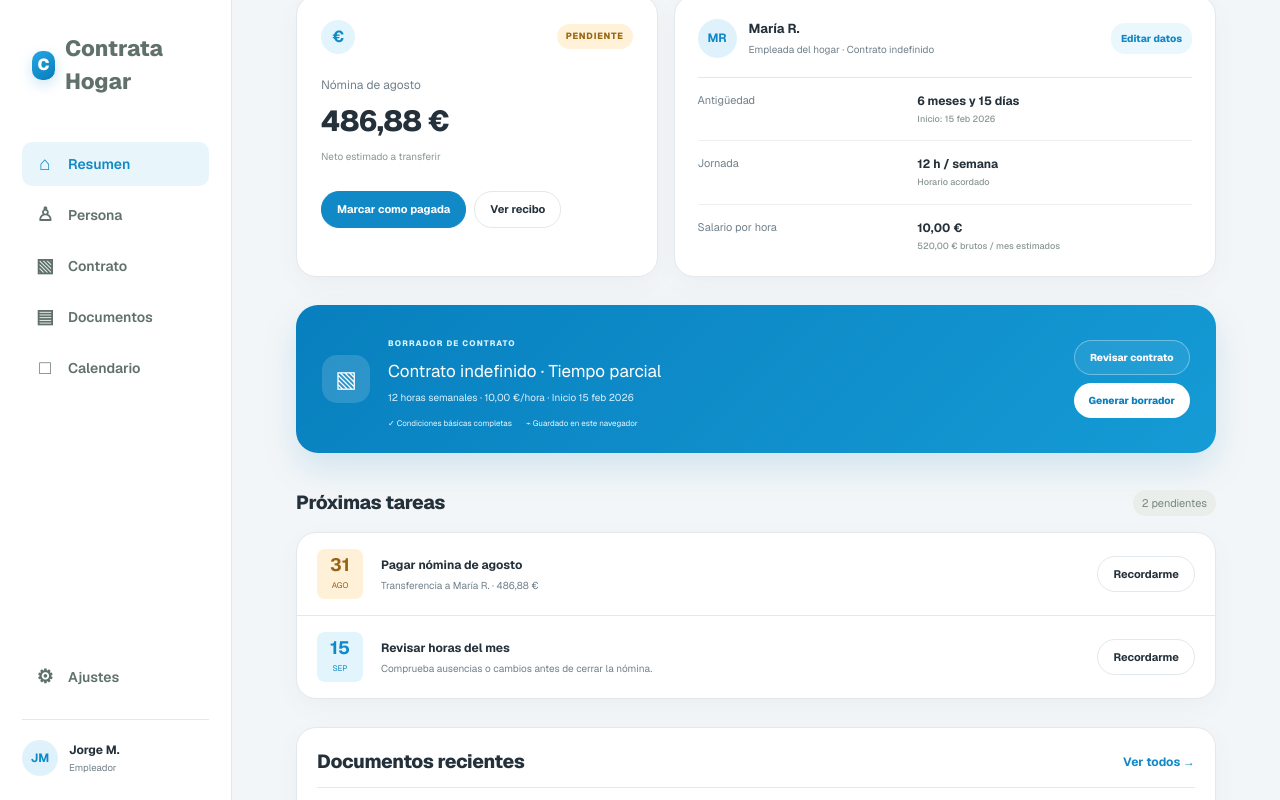
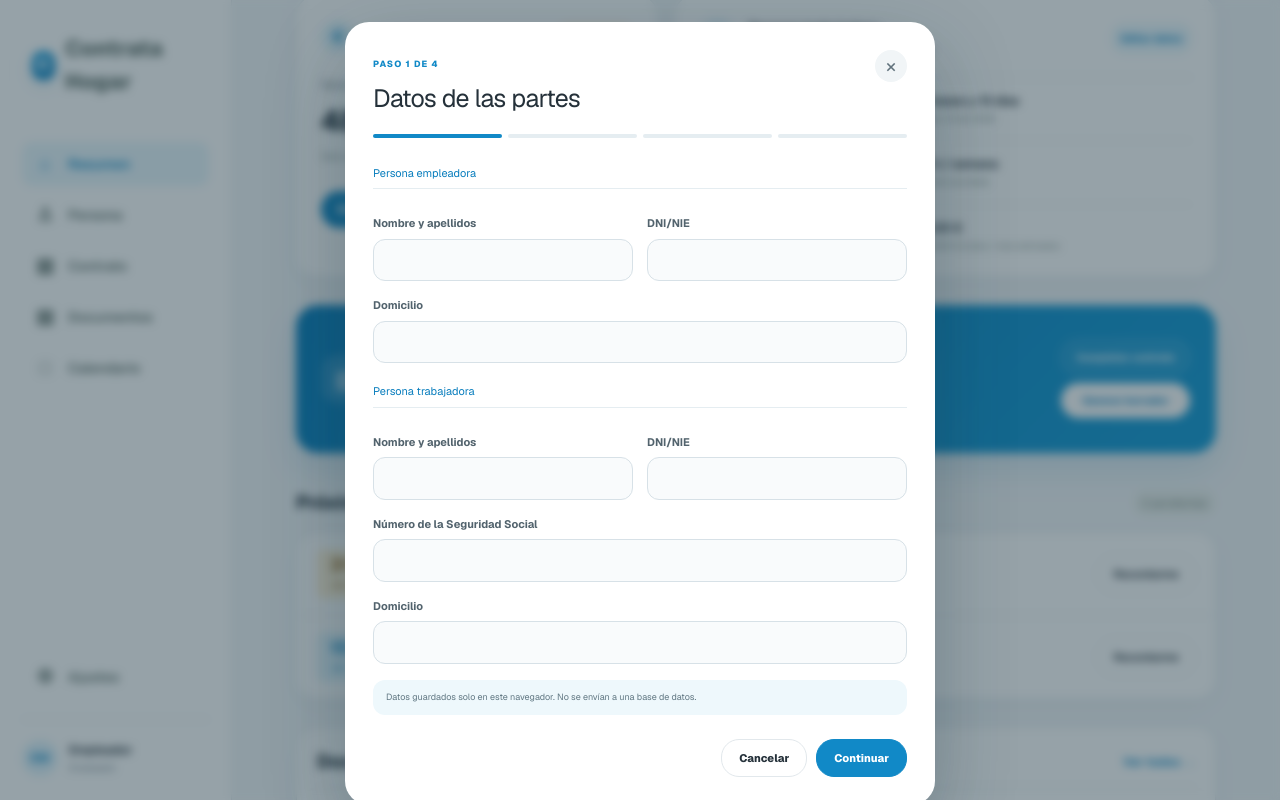
Before and after one commit to jorgegil17/contrata-hogar, a Next.js app: page / in a window 1280 px wide. Both pictures are taken after a click on the button "Generar borrador". Shown: the part 415-1215 px from the top of the page. Built offline with nearby package versions, Linux system fonts and the light colour scheme.

Commit message:
Fix contract generation and collect party details

```diff
--- a/app/globals.css
+++ b/app/globals.css
@@ -111,7 +111,10 @@ dd input{width:70px;border:0;border-bottom:1px dashed #9daaa5;color:var(--ink);f
 .modal-actions .primary{background:var(--green);border-color:var(--green);color:#fff}
 .contract-wizard{width:min(590px,100%)}
 .steps{display:grid;grid-template-columns:repeat(3,1fr);gap:6px;margin:16px 0 23px}.steps i{height:4px;background:#e5edf1;border-radius:4px}.steps i.done{background:var(--green)}
+.steps.four{grid-template-columns:repeat(4,1fr)}
 .wizard-fields{display:grid;gap:16px}.wizard-fields>label{display:grid;gap:7px;font-size:11px;font-weight:700;color:#52636d}.info-box{font-size:10px;line-height:1.5;color:#526d7b;background:#eef8fc;border-radius:14px;padding:14px}
+.wizard-fields h3{font-size:11px;color:#087dbd;margin:4px 0 -6px;padding-bottom:7px;border-bottom:1px solid #e5edf1}
+.privacy-note{font-size:9px;line-height:1.45;color:#607782;background:#eef8fc;border-radius:12px;padding:11px 13px}
 .review-grid{display:grid;grid-template-columns:1fr 1fr;gap:10px}.review-grid>div{border:1px solid var(--line);border-radius:13px;padding:12px}.review-grid span,.review-grid strong{display:block}.review-grid span{font-size:9px;color:var(--muted);margin-bottom:5px}.review-grid strong{font-size:11px}.review-grid>p{grid-column:1/-1;color:#6d7d85;background:#fff7e7;border-radius:12px;padding:12px;font-size:10px;line-height:1.5;margin:4px 0 0}
 .receipt,.contract-print{display:none}
 
--- a/app/page.tsx
+++ b/app/page.tsx
@@ -1,6 +1,7 @@
 'use client';
 
 import { useEffect, useMemo, useState } from 'react';
+import { flushSync } from 'react-dom';
 
 type Contract = {
   startDate: string;
@@ -11,8 +12,15 @@ type Contract = {
   extraPays: 'prorated' | 'separate';
   trialPeriod: number;
   vacationDays: number;
+  employerName: string;
+  employerDni: string;
+  employerAddress: string;
+  employeeName: string;
+  employeeDni: string;
+  employeeNss: string;
+  employeeAddress: string;
 };
-const defaults: Contract = { startDate: '2026-02-15', weeklyHours: 12, hourlyRate: 10, workDays: 'Lunes, miércoles y viernes', paymentDay: 31, extraPays: 'prorated', trialPeriod: 30, vacationDays: 30 };
+const defaults: Contract = { startDate: '2026-02-15', weeklyHours: 12, hourlyRate: 10, workDays: 'Lunes, miércoles y viernes', paymentDay: 31, extraPays: 'prorated', trialPeriod: 30, vacationDays: 30, employerName: '', employerDni: '', employerAddress: '', employeeName: '', employeeDni: '', employeeNss: '', employeeAddress: '' };
 const euro = (n: number) => n.toLocaleString('es-ES', { minimumFractionDigits: 2, maximumFractionDigits: 2 }) + ' €';
 
 function formatDate(value: string) {
@@ -55,6 +63,7 @@ export default function Home() {
   const salary = useMemo(() => +(contract.hourlyRate * contract.weeklyHours * 52 / 12).toFixed(2), [contract]);
   const deduction = useMemo(() => +(salary * .0637).toFixed(2), [salary]);
   const net = salary - deduction;
+  const partiesComplete = Boolean(contract.employerName && contract.employerDni && contract.employerAddress && contract.employeeName && contract.employeeDni && contract.employeeNss && contract.employeeAddress);
   const notify = (message: string) => { setToast(message); window.setTimeout(() => setToast(''), 2600); };
   const openEditor = () => { setDraft(contract); setEditing(true); };
   const saveContract = () => {
@@ -66,19 +75,20 @@ export default function Home() {
   };
   const openContractWizard = () => { setDraft(contract); setWizardStep(1); setContractWizard(true); };
   const saveWizard = () => {
-    if (!draft.startDate || draft.weeklyHours <= 0 || draft.hourlyRate <= 0 || !draft.workDays.trim()) return;
+    if (!draft.startDate || draft.weeklyHours <= 0 || draft.hourlyRate <= 0 || !draft.workDays.trim() || !draft.employerName || !draft.employerDni || !draft.employerAddress || !draft.employeeName || !draft.employeeDni || !draft.employeeNss || !draft.employeeAddress) return;
     setContract(draft);
     window.localStorage.setItem('contrata-hogar-contract', JSON.stringify(draft));
     setContractWizard(false);
     notify('Borrador del contrato guardado en este dispositivo');
   };
-  const print = (document: 'payroll' | 'contract') => { setPrintDoc(document); window.setTimeout(() => window.print(), 80); };
+  const print = (document: 'payroll' | 'contract') => { flushSync(() => setPrintDoc(document)); window.print(); };
+  const generateContract = () => { if (!partiesComplete) { openContractWizard(); notify('Completa primero los datos de ambas partes'); return; } print('contract'); };
 
   return <main className={`shell print-${printDoc}`}>
     <aside className="sidebar">
       <a className="brand" href="#top" aria-label="Contrata Hogar, inicio"><b>C</b><span>Contrata Hogar</span></a>
       <nav><a className="active" href="#top"><i>⌂</i><span>Resumen</span></a><a href="#persona"><i>♙</i><span>Persona</span></a><a href="#contrato"><i>▧</i><span>Contrato</span></a><a href="#docs"><i>▤</i><span>Documentos</span></a><a href="#tareas"><i>□</i><span>Calendario</span></a></nav>
-      <div className="sidebottom"><a href="#ajustes"><i>⚙</i><span>Ajustes</span></a><div className="profile"><b>JM</b><p>Jorge M.<small>Empleador</small></p></div></div>
+      <div className="sidebottom"><a href="#ajustes"><i>⚙</i><span>Ajustes</span></a><div className="profile"><b>{contract.employerName ? contract.employerName.slice(0, 2).toUpperCase() : 'EM'}</b><p>{contract.employerName || 'Empleador'}<small>Empleador</small></p></div></div>
     </aside>
 
     <section className="workspace" id="top">
@@ -89,11 +99,11 @@ export default function Home() {
         <div className="month">
           <article className={'pay ' + (paid ? 'done' : '')}><div className="cardtop"><b>€</b><span>{paid ? 'PAGADA' : 'PENDIENTE'}</span></div><p>Nómina de agosto</p><strong>{euro(net)}</strong><small>Neto estimado a transferir</small><div className="actions"><button className="primary" disabled={paid} onClick={() => { setPaid(true); notify('Pago marcado como realizado'); }}>{paid ? 'Pago registrado' : 'Marcar como pagada'}</button><button onClick={() => print('payroll')}>Ver recibo</button></div></article>
           <article className="person" id="persona">
-            <div className="personhead"><b>MR</b><p><strong>María R.</strong><small>Empleada del hogar · Contrato indefinido</small></p><button className="edit-link" onClick={openEditor}>Editar datos</button></div>
+            <div className="personhead"><b>{contract.employeeName ? contract.employeeName.slice(0, 2).toUpperCase() : 'TR'}</b><p><strong>{contract.employeeName || 'Persona trabajadora'}</strong><small>Empleada del hogar · Contrato indefinido</small></p><button className="edit-link" onClick={openEditor}>Editar datos</button></div>
             <dl><div><dt>Antigüedad</dt><dd>{seniority(contract.startDate)}<small>Inicio: {formatDate(contract.startDate)}</small></dd></div><div><dt>Jornada</dt><dd>{contract.weeklyHours.toLocaleString('es-ES')} h / semana<small>Horario acordado</small></dd></div><div><dt>Salario por hora</dt><dd>{euro(contract.hourlyRate)}<small>{euro(salary)} brutos / mes estimados</small></dd></div></dl>
           </article>
         </div>
-        <section className="contract-card" id="contrato"><div className="contract-icon">▧</div><div className="contract-copy"><span>BORRADOR DE CONTRATO</span><h2>Contrato indefinido · Tiempo parcial</h2><p>{contract.weeklyHours.toLocaleString('es-ES')} horas semanales · {euro(contract.hourlyRate)}/hora · Inicio {formatDate(contract.startDate)}</p><div className="contract-checks"><span>✓ Condiciones básicas completas</span><span>⌁ Guardado en este navegador</span></div></div><div className="contract-actions"><button onClick={openContractWizard}>Revisar contrato</button><button className="primary" onClick={() => print('contract')}>Generar borrador</button></div></section>
+        <section className="contract-card" id="contrato"><div className="contract-icon">▧</div><div className="contract-copy"><span>BORRADOR DE CONTRATO</span><h2>Contrato indefinido · Tiempo parcial</h2><p>{contract.weeklyHours.toLocaleString('es-ES')} horas semanales · {euro(contract.hourlyRate)}/hora · Inicio {formatDate(contract.startDate)}</p><div className="contract-checks"><span>{partiesComplete ? '✓ Datos de ambas partes completos' : '○ Faltan datos de las partes'}</span><span>⌁ Guardado en este navegador</span></div></div><div className="contract-actions"><button onClick={openContractWizard}>Completar contrato</button><button className="primary" onClick={generateContract}>Generar borrador</button></div></section>
         <Title title="Próximas tareas" note="2 pendientes" />
         <section className="tasks" id="tareas"><Task day="31" month="AGO" title="Pagar nómina de agosto" detail={`Transferencia a María R. · ${euro(net)}`} onClick={() => notify('Recordatorio activado para mañana')} /><Task day="15" month="SEP" title="Revisar horas del mes" detail="Comprueba ausencias o cambios antes de cerrar la nómina." calm onClick={() => notify('Recordatorio activado para el 15 de septiembre')} /></section>
         <section className="documents" id="docs"><Title title="Documentos recientes" action="Ver todos →" onClick={() => notify('No hay más documentos en esta prueba')} /><div className="doc"><b>PDF</b><p><strong>Recibo de salarios · Julio 2026</strong><small>Generado el 31 jul · Pagado</small></p><button onClick={() => notify('Documento de ejemplo')}>Descargar</button></div></section>
@@ -113,24 +123,25 @@ export default function Home() {
 
     {contractWizard && <div className="modal-backdrop" role="presentation" onMouseDown={() => setContractWizard(false)}>
       <section className="edit-modal contract-wizard" role="dialog" aria-modal="true" aria-labelledby="contract-title" onMouseDown={e => e.stopPropagation()}>
-        <div className="modal-head"><div><span>PASO {wizardStep} DE 3</span><h2 id="contract-title">{wizardStep === 1 ? 'Jornada y salario' : wizardStep === 2 ? 'Condiciones del contrato' : 'Revisar borrador'}</h2></div><button aria-label="Cerrar" onClick={() => setContractWizard(false)}>×</button></div>
-        <div className="steps"><i className="done" /><i className={wizardStep >= 2 ? 'done' : ''} /><i className={wizardStep >= 3 ? 'done' : ''} /></div>
-        {wizardStep === 1 && <div className="wizard-fields"><label>Fecha de inicio<input type="date" value={draft.startDate} onChange={e => setDraft({ ...draft, startDate: e.target.value })} /></label><div className="field-row"><label>Horas semanales<input type="number" min="0.5" max="40" step="0.5" value={draft.weeklyHours} onChange={e => setDraft({ ...draft, weeklyHours: Number(e.target.value) })} /></label><label>Salario por hora (€)<input type="number" min="0.01" step="0.01" value={draft.hourlyRate} onChange={e => setDraft({ ...draft, hourlyRate: Number(e.target.value) })} /></label></div><label>Días de trabajo<input type="text" value={draft.workDays} onChange={e => setDraft({ ...draft, workDays: e.target.value })} /></label><div className="estimate"><span>Salario mensual estimado</span><strong>{euro(draft.hourlyRate * draft.weeklyHours * 52 / 12)}</strong><small>Estimación orientativa; debe validarse con la normativa aplicable.</small></div></div>}
-        {wizardStep === 2 && <div className="wizard-fields"><div className="field-row"><label>Día habitual de pago<input type="number" min="1" max="31" value={draft.paymentDay} onChange={e => setDraft({ ...draft, paymentDay: Number(e.target.value) })} /></label><label>Periodo de prueba (días)<input type="number" min="0" max="60" value={draft.trialPeriod} onChange={e => setDraft({ ...draft, trialPeriod: Number(e.target.value) })} /></label></div><label>Pagas extraordinarias<select value={draft.extraPays} onChange={e => setDraft({ ...draft, extraPays: e.target.value as Contract['extraPays'] })}><option value="prorated">Prorrateadas en 12 mensualidades</option><option value="separate">Dos pagas separadas</option></select></label><label>Vacaciones anuales<input type="number" min="30" value={draft.vacationDays} onChange={e => setDraft({ ...draft, vacationDays: Number(e.target.value) })} /></label><div className="info-box">El borrador asumirá contrato indefinido a tiempo parcial, sin pernoctas, salario en especie ni horas de presencia.</div></div>}
-        {wizardStep === 3 && <div className="review-grid"><div><span>Fecha de inicio</span><strong>{formatDate(draft.startDate)}</strong></div><div><span>Jornada semanal</span><strong>{draft.weeklyHours} horas</strong></div><div><span>Distribución</span><strong>{draft.workDays}</strong></div><div><span>Salario por hora</span><strong>{euro(draft.hourlyRate)}</strong></div><div><span>Pagas extra</span><strong>{draft.extraPays === 'prorated' ? 'Prorrateadas' : 'Dos separadas'}</strong></div><div><span>Vacaciones</span><strong>{draft.vacationDays} días</strong></div><p>Este documento será un borrador basado en los datos indicados. Revísalo antes de firmarlo o presentarlo.</p></div>}
-        <div className="modal-actions wizard-actions">{wizardStep > 1 ? <button onClick={() => setWizardStep(wizardStep - 1)}>Atrás</button> : <button onClick={() => setContractWizard(false)}>Cancelar</button>}<button className="primary" onClick={() => wizardStep < 3 ? setWizardStep(wizardStep + 1) : saveWizard()}>{wizardStep < 3 ? 'Continuar' : 'Guardar borrador'}</button></div>
+        <div className="modal-head"><div><span>PASO {wizardStep} DE 4</span><h2 id="contract-title">{wizardStep === 1 ? 'Datos de las partes' : wizardStep === 2 ? 'Jornada y salario' : wizardStep === 3 ? 'Condiciones del contrato' : 'Revisar borrador'}</h2></div><button aria-label="Cerrar" onClick={() => setContractWizard(false)}>×</button></div>
+        <div className="steps four"><i className="done" /><i className={wizardStep >= 2 ? 'done' : ''} /><i className={wizardStep >= 3 ? 'done' : ''} /><i className={wizardStep >= 4 ? 'done' : ''} /></div>
+        {wizardStep === 1 && <div className="wizard-fields"><h3>Persona empleadora</h3><div className="field-row"><label>Nombre y apellidos<input value={draft.employerName} onChange={e => setDraft({ ...draft, employerName: e.target.value })} /></label><label>DNI/NIE<input value={draft.employerDni} onChange={e => setDraft({ ...draft, employerDni: e.target.value })} /></label></div><label>Domicilio<input value={draft.employerAddress} onChange={e => setDraft({ ...draft, employerAddress: e.target.value })} /></label><h3>Persona trabajadora</h3><div className="field-row"><label>Nombre y apellidos<input value={draft.employeeName} onChange={e => setDraft({ ...draft, employeeName: e.target.value })} /></label><label>DNI/NIE<input value={draft.employeeDni} onChange={e => setDraft({ ...draft, employeeDni: e.target.value })} /></label></div><label>Número de la Seguridad Social<input value={draft.employeeNss} onChange={e => setDraft({ ...draft, employeeNss: e.target.value })} /></label><label>Domicilio<input value={draft.employeeAddress} onChange={e => setDraft({ ...draft, employeeAddress: e.target.value })} /></label><div className="privacy-note">Datos guardados solo en este navegador. No se envían a una base de datos.</div></div>}
+        {wizardStep === 2 && <div className="wizard-fields"><label>Fecha de inicio<input type="date" value={draft.startDate} onChange={e => setDraft({ ...draft, startDate: e.target.value })} /></label><div className="field-row"><label>Horas semanales<input type="number" min="0.5" max="40" step="0.5" value={draft.weeklyHours} onChange={e => setDraft({ ...draft, weeklyHours: Number(e.target.value) })} /></label><label>Salario por hora (€)<input type="number" min="0.01" step="0.01" value={draft.hourlyRate} onChange={e => setDraft({ ...draft, hourlyRate: Number(e.target.value) })} /></label></div><label>Días de trabajo<input type="text" value={draft.workDays} onChange={e => setDraft({ ...draft, workDays: e.target.value })} /></label><div className="estimate"><span>Salario mensual estimado</span><strong>{euro(draft.hourlyRate * draft.weeklyHours * 52 / 12)}</strong><small>Estimación orientativa; debe validarse con la normativa aplicable.</small></div></div>}
+        {wizardStep === 3 && <div className="wizard-fields"><div className="field-row"><label>Día habitual de pago<input type="number" min="1" max="31" value={draft.paymentDay} onChange={e => setDraft({ ...draft, paymentDay: Number(e.target.value) })} /></label><label>Periodo de prueba (días)<input type="number" min="0" max="60" value={draft.trialPeriod} onChange={e => setDraft({ ...draft, trialPeriod: Number(e.target.value) })} /></label></div><label>Pagas extraordinarias<select value={draft.extraPays} onChange={e => setDraft({ ...draft, extraPays: e.target.value as Contract['extraPays'] })}><option value="prorated">Prorrateadas en 12 mensualidades</option><option value="separate">Dos pagas separadas</option></select></label><label>Vacaciones anuales<input type="number" min="30" value={draft.vacationDays} onChange={e => setDraft({ ...draft, vacationDays: Number(e.target.value) })} /></label><div className="info-box">El borrador asumirá contrato indefinido a tiempo parcial, sin pernoctas, salario en especie ni horas de presencia.</div></div>}
+        {wizardStep === 4 && <div className="review-grid"><div><span>Empleador</span><strong>{draft.employerName || 'Pendiente'}</strong></div><div><span>Persona trabajadora</span><strong>{draft.employeeName || 'Pendiente'}</strong></div><div><span>Fecha de inicio</span><strong>{formatDate(draft.startDate)}</strong></div><div><span>Jornada semanal</span><strong>{draft.weeklyHours} horas</strong></div><div><span>Salario por hora</span><strong>{euro(draft.hourlyRate)}</strong></div><div><span>Pagas extra</span><strong>{draft.extraPays === 'prorated' ? 'Prorrateadas' : 'Dos separadas'}</strong></div><p>Este documento será un borrador basado en los datos indicados. Revísalo antes de firmarlo o presentarlo.</p></div>}
+        <div className="modal-actions wizard-actions">{wizardStep > 1 ? <button onClick={() => setWizardStep(wizardStep - 1)}>Atrás</button> : <button onClick={() => setContractWizard(false)}>Cancelar</button>}<button className="primary" onClick={() => wizardStep < 4 ? setWizardStep(wizardStep + 1) : saveWizard()}>{wizardStep < 4 ? 'Continuar' : 'Guardar borrador'}</button></div>
       </section>
     </div>}
 
     <section className="contract-print">
       <div className="print-header"><p>CONTRATO DE TRABAJO INDEFINIDO</p><h1>Servicio del hogar familiar</h1><span>Borrador generado por Contrata Hogar</span></div>
-      <h2>1. Partes del contrato</h2><div className="parties"><p><b>Persona empleadora</b><br />Jorge M.<br /><em>Datos identificativos pendientes de completar</em></p><p><b>Persona trabajadora</b><br />María R.<br /><em>Datos identificativos pendientes de completar</em></p></div>
+      <h2>1. Partes del contrato</h2><div className="parties"><p><b>Persona empleadora</b><br />{contract.employerName}<br />DNI/NIE: {contract.employerDni}<br />{contract.employerAddress}</p><p><b>Persona trabajadora</b><br />{contract.employeeName}<br />DNI/NIE: {contract.employeeDni}<br />N.º Seguridad Social: {contract.employeeNss}<br />{contract.employeeAddress}</p></div>
       <h2>2. Condiciones acordadas</h2><table><tbody><tr><td>Modalidad</td><td>Contrato indefinido a tiempo parcial</td></tr><tr><td>Fecha de inicio</td><td>{formatDate(contract.startDate)}</td></tr><tr><td>Jornada</td><td>{contract.weeklyHours} horas semanales</td></tr><tr><td>Distribución</td><td>{contract.workDays}</td></tr><tr><td>Retribución</td><td>{euro(contract.hourlyRate)} por hora · {euro(salary)} mensuales estimados</td></tr><tr><td>Pagas extraordinarias</td><td>{contract.extraPays === 'prorated' ? 'Prorrateadas en 12 mensualidades' : 'Dos pagas separadas'}</td></tr><tr><td>Vacaciones</td><td>{contract.vacationDays} días naturales al año</td></tr><tr><td>Periodo de prueba</td><td>{contract.trialPeriod} días</td></tr><tr><td>Pago habitual</td><td>Día {contract.paymentDay} de cada mes</td></tr></tbody></table>
       <p className="contract-clause">No se acuerdan horas de presencia, pernoctas ni prestaciones salariales en especie. En lo no previsto se estará a la normativa vigente aplicable a la relación laboral especial del servicio del hogar familiar.</p>
       <div className="signatures"><p>Firma de la persona empleadora</p><p>Firma de la persona trabajadora</p></div><p className="draft-warning">BORRADOR — Completa los datos identificativos y revisa el documento antes de firmarlo o presentarlo.</p>
     </section>
 
-    <section className="receipt"><h1>Recibo individual justificativo del pago de salarios</h1><p><b>Periodo:</b> 1–31 de agosto de 2026</p><div className="parties"><p><b>Empleador</b><br />Jorge M.</p><p><b>Persona trabajadora</b><br />María R.</p></div><table><tbody><tr><td>Salario base estimado</td><td>{euro(salary)}</td></tr><tr><td>Aportación trabajadora a la Seguridad Social (estimada)</td><td>− {euro(deduction)}</td></tr><tr><td><b>Líquido total a percibir</b></td><td><b>{euro(net)}</b></td></tr></tbody></table><small>Documento de prueba. Revisa las cuantías y deducciones aplicables antes de entregarlo.</small></section>
+    <section className="receipt"><h1>Recibo individual justificativo del pago de salarios</h1><p><b>Periodo:</b> 1–31 de agosto de 2026</p><div className="parties"><p><b>Empleador</b><br />{contract.employerName || 'Pendiente'}</p><p><b>Persona trabajadora</b><br />{contract.employeeName || 'Pendiente'}</p></div><table><tbody><tr><td>Salario base estimado</td><td>{euro(salary)}</td></tr><tr><td>Aportación trabajadora a la Seguridad Social (estimada)</td><td>− {euro(deduction)}</td></tr><tr><td><b>Líquido total a percibir</b></td><td><b>{euro(net)}</b></td></tr></tbody></table><small>Documento de prueba. Revisa las cuantías y deducciones aplicables antes de entregarlo.</small></section>
     {toast && <div className="toast" role="status">✓ {toast}</div>}
   </main>;
 }
```
